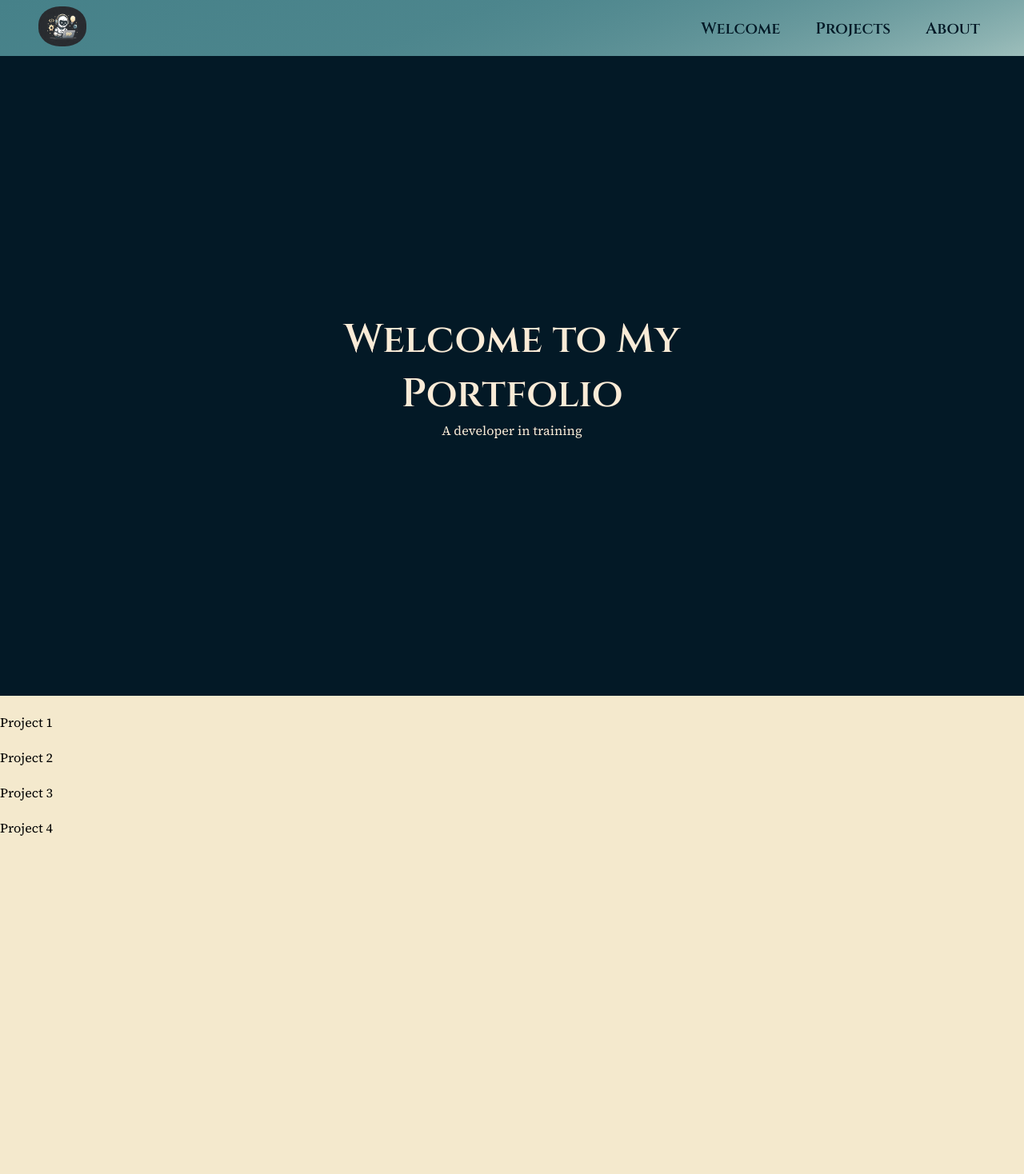
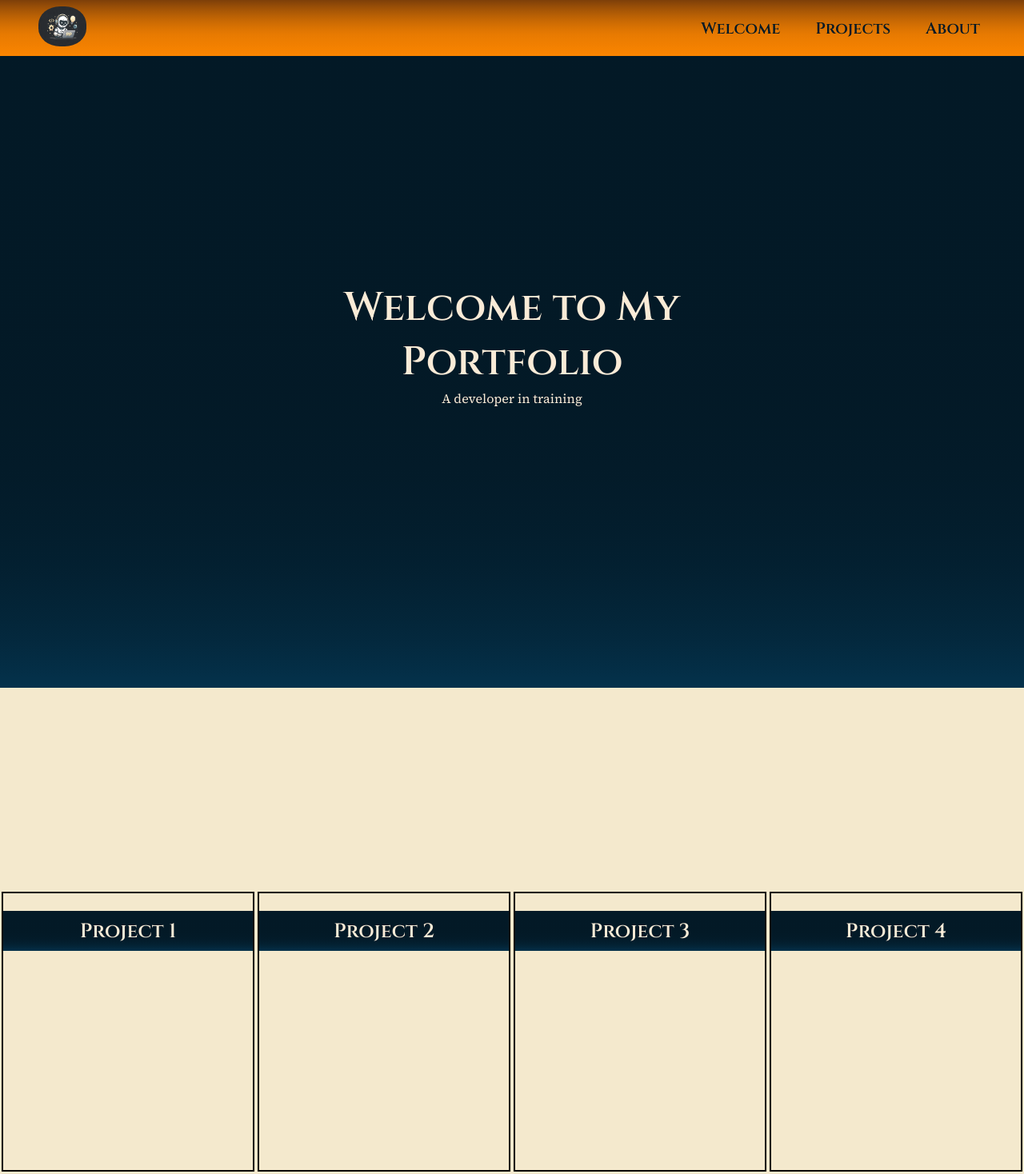
Before and after one commit to BenjaM0708/Personal-Portfolio, a plain HTML site: page index.html in a window 1280 px wide. Shown: the top 1468 px of the page at 80% size. Drawn offline with Linux system fonts and the light colour scheme; a web font is replaced by a local one.

Commit message:
Parte superior avanzada. La barra de navegación y la primera página

```diff
--- a/index.html
+++ b/index.html
@@ -18,29 +18,29 @@
         </ul>
       </nav>
     </header>
-    <div class="bigset1">
+    <div class="bigset-wel">
       <section id="welcome-section">
         <h1>Welcome to My<br />Portfolio</h1>
         <p>A developer in training</p>
       </section>
     </div>
-    <div class="bigset2">
+    <div class="bigset-pro">
       <section id="projects">
         <div class="project-tile">
           <a><img src="" /></a>
-          <p>Project 1</p>
+          <p class="ti-proj">Project 1</p>
         </div>
         <div class="project-tile">
           <a><img src="" /></a>
-          <p>Project 2</p>
+          <p class="ti-proj">Project 2</p>
         </div>
         <div class="project-tile">
           <a><img src="" /></a>
-          <p>Project 3</p>
+          <p class="ti-proj">Project 3</p>
         </div>
         <div class="project-tile">
           <a><img src="" /></a>
-          <p>Project 4</p>
+          <p class="ti-proj">Project 4</p>
         </div>
       </section>
     </div>
--- a/styles.css
+++ b/styles.css
@@ -47,12 +47,16 @@ a:visited, a:link {
 }
 
 .header{
-  background: linear-gradient(160deg, #468189, 80%, #9dbebb);
+  background: linear-gradient(0deg, #fb8500, 70%, #7d3f09);
   height: 70px;
   display: flex;
   justify-content: space-between;
   align-items: center;
   padding: 5px 10px;
+  position: fixed;
+  top: 0;
+  width: 100%;
+  z-index: 1000;
 }
 
 .header .navbar {
@@ -103,10 +107,10 @@ a:visited, a:link {
   color: aliceblue;
 }
 
-.bigset1{
-  background-color: #031926;
+.bigset-wel {
+  background: linear-gradient(180deg, #031926, 90%, #04324c);
   color: antiquewhite;
-  height: 800px;
+  height: 860px;
 }
 
 #welcome-section {
@@ -114,7 +118,7 @@ a:visited, a:link {
   flex-direction: column;
   align-items: center;
   text-align: center;
-  height: 800px;
+  height: 860px;
   justify-content: center;
 }
 
@@ -126,10 +130,42 @@ a:visited, a:link {
   font-size: 50px;
 }
 
-.bigset2{
+.bigset-pro {
   background-color: #f4e9cd;
   color: #000000;
-  height: 800px;
+  height: 860px;
+}
+
+.bigset-pro .project-tile {
+  height: 350px;
+  width: 350px;
+  margin: 2px;
+  padding: auto;
+  border: solid, 2px, black;
+
+}
+
+.bigset-pro .ti-proj {
+  background: linear-gradient(180deg, #031926, 90%, #04324c);
+  color: antiquewhite;
+  height: 50px;
+  padding: auto;
+  display: flex;
+  align-items: center;
+  justify-content: center;
+  font-size: 25px;
+  font-family: "Cinzel", serif;
+  font-optical-sizing: none;
+  font-weight: 600;
+  font-style: normal;
+}
+
+#projects {
+  display:flex;
+  /*flex-direction: column;*/
+  align-items: center;
+  height: 860px;
+  justify-content: center;
 }
 
 #about {
```
